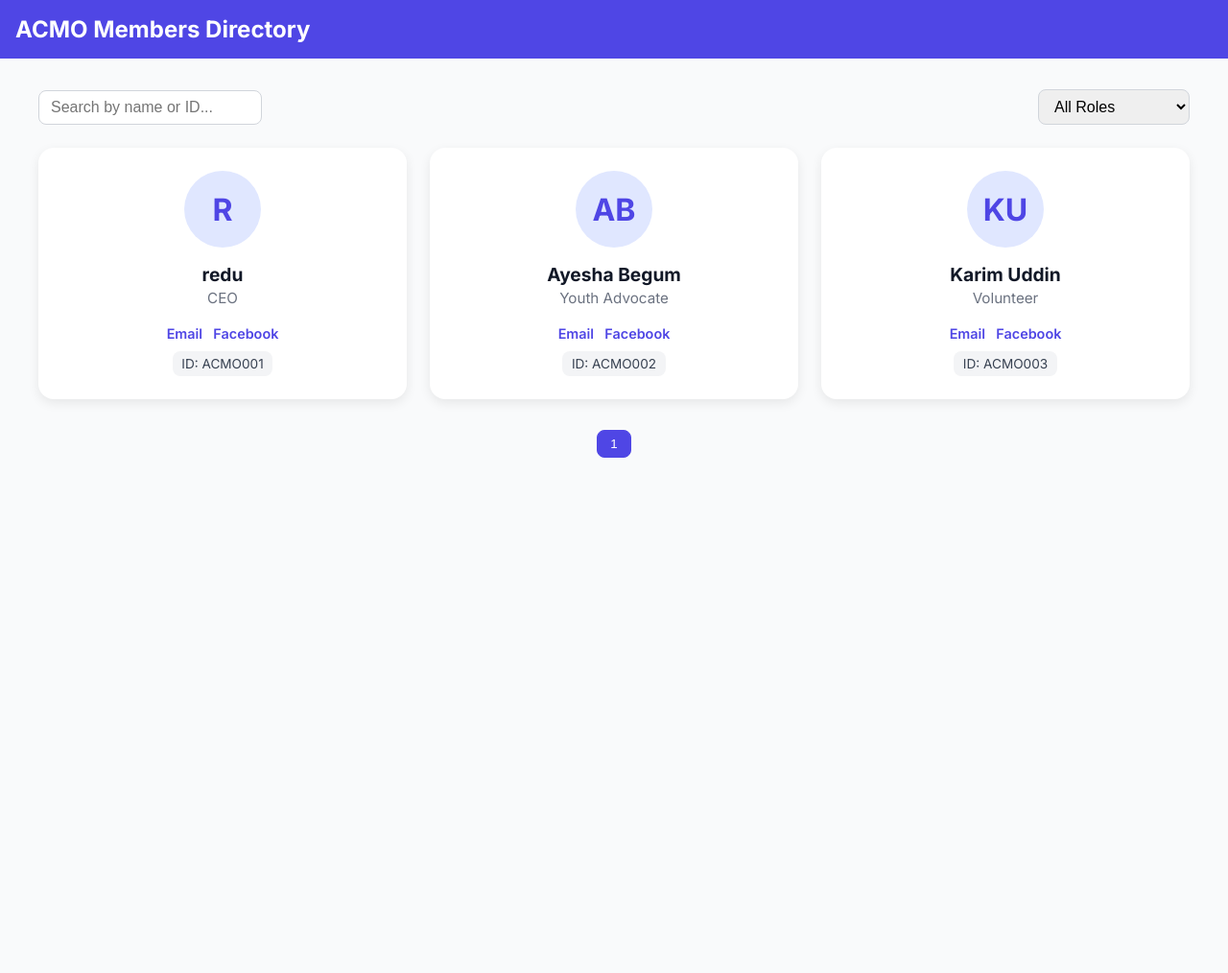
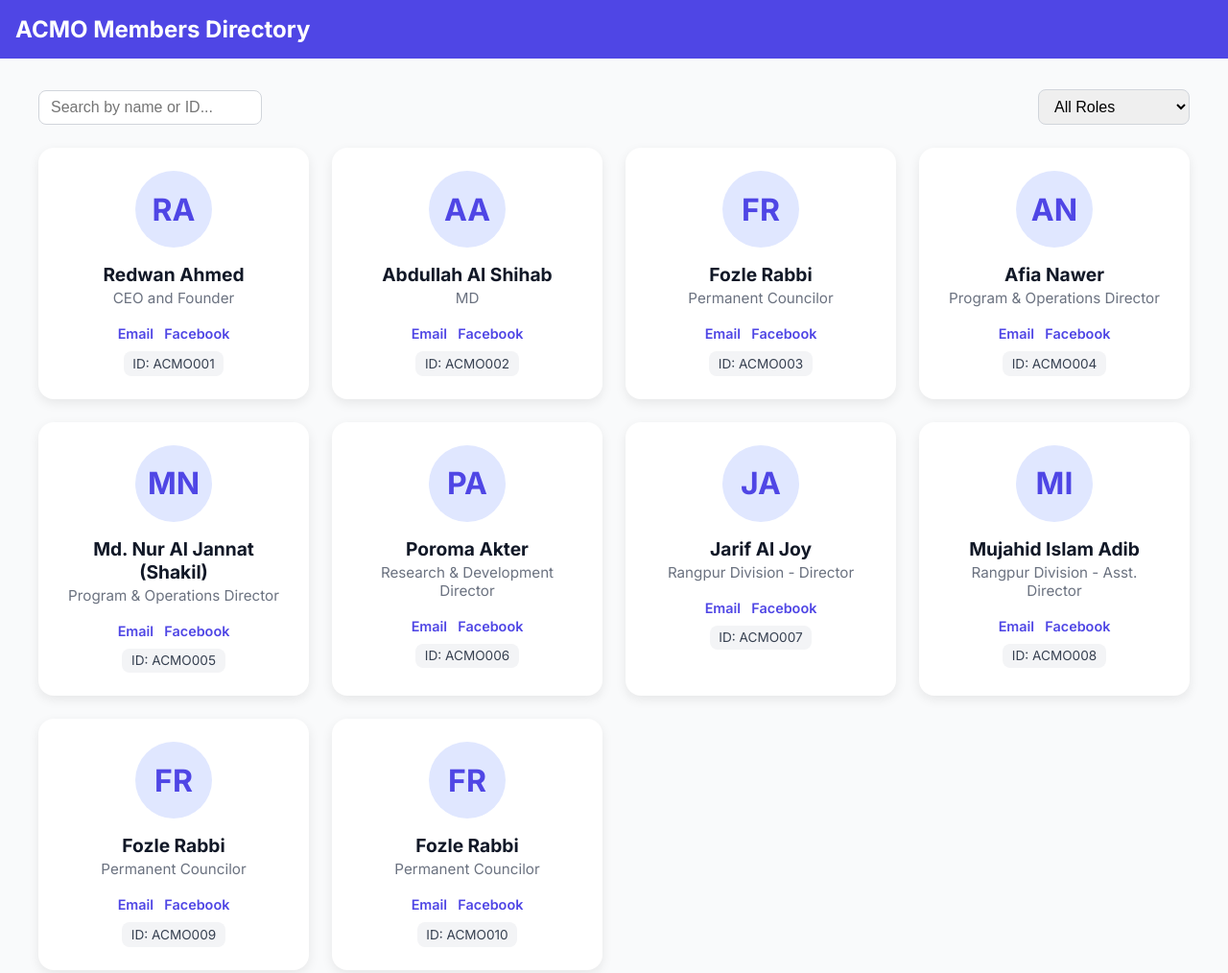
Before and after one commit to fozlerabbit/acmo, a plain HTML site: page members.html in a window 1280 px wide. Shown: the top 1014 px of the page at 96% size. Before the commit the page ends 800 px from the top, so only its background shows below. Drawn offline with Linux system fonts and the light colour scheme.

Commit message:
Update members.html

```diff
--- a/members.html
+++ b/members.html
@@ -48,9 +48,16 @@
 
   <script>
     const members = [
-      { name: "redu", position: "CEO", fb: "https://facebook.com/acmou.18", email: "iex@gmail.com", id: "ACMO001" },
-      { name: "Ayesha Begum", position: "Youth Advocate", fb: "https://facebook.com/ayesha", email: "ayesha@example.com", id: "ACMO002" },
-      { name: "Karim Uddin", position: "Volunteer", fb: "https://facebook.com/karim", email: "karim@example.com", id: "ACMO003" },
+      { name: "Redwan Ahmed", position: "CEO and Founder", fb: "https://facebook.com/acmou.18", email: "acmou.18@gmail.com", id: "ACMO001" },
+      { name: "Abdullah Al Shihab", position: "MD", fb: "https://www.facebook.com/abdullah.al.shihab02", email: "acmou.18@gmail.com", id: "ACMO002" },
+      { name: "Fozle Rabbi", position: "Permanent Councilor", fb: "https://facebook.com/fozlerabbi.dev", email: "acmou.18@gmail.com", id: "ACMO003" },
+      { name: "Afia Nawer", position: "Program & Operations Director", fb: "https://facebook.com/fozlerabbi.dev", email: "acmou.18@gmail.com", id: "ACMO004" },
+      { name: "Md. Nur Al Jannat (Shakil)", position: "Program & Operations Director", fb: "https://facebook.com/fozlerabbi.dev", email: "acmou.18@gmail.com", id: "ACMO005" },
+      { name: "Poroma Akter", position: "Research & Development Director", fb: "https://facebook.com/fozlerabbi.dev", email: "acmou.18@gmail.com", id: "ACMO006" },
+      { name: " Jarif Al Joy", position: "Rangpur Division - Director", fb: "https://facebook.com/fozlerabbi.dev", email: "acmou.18@gmail.com", id: "ACMO007" },
+      { name: "Mujahid Islam Adib ", position: "Rangpur Division - Asst. Director", fb: "https://facebook.com/fozlerabbi.dev", email: "acmou.18@gmail.com", id: "ACMO008" },
+      { name: "Fozle Rabbi", position: "Permanent Councilor", fb: "https://facebook.com/fozlerabbi.dev", email: "acmou.18@gmail.com", id: "ACMO009" },
+      { name: "Fozle Rabbi", position: "Permanent Councilor", fb: "https://facebook.com/fozlerabbi.dev", email: "acmou.18@gmail.com", id: "ACMO010" },
       // ... Add all members here ...
     ];
 
```
